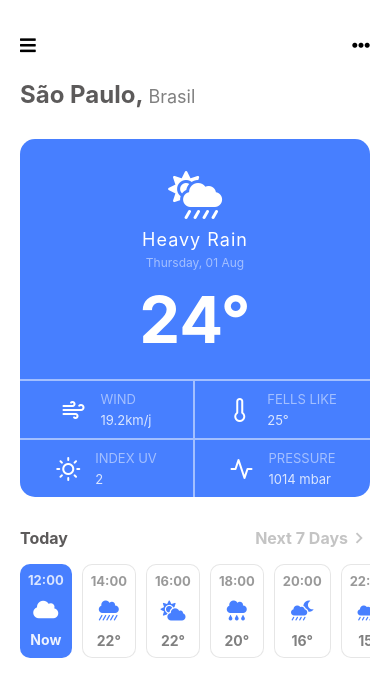
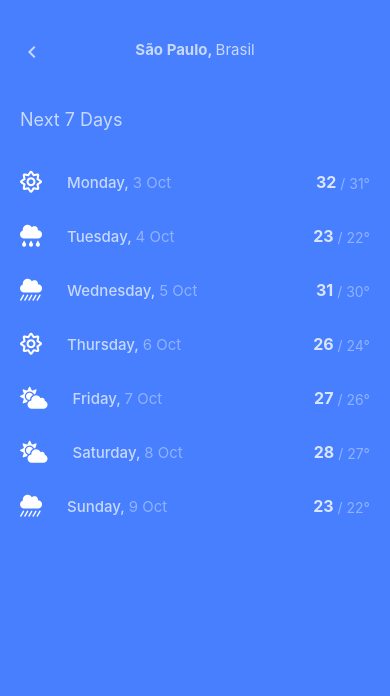
Before and after one commit to jaovitu/weather-forecast, a React Native app: screen / in a window 390 px wide. Shown: the top 696 px of the page. Built offline with nearby package versions, Linux system fonts and the light colour scheme.

Commit message:
Criando tela de clima nos próximos 7 dias

```diff
--- a/App.js
+++ b/App.js
@@ -1,5 +1,6 @@
 import Home from './src/pages/Home';
+import NextDays from './src/pages/NextDays';
 
 export default function App() {
-  return <Home />;
+  return <NextDays />;
 }
--- a/src/components/HeaderTitle/index.js
+++ b/src/components/HeaderTitle/index.js
@@ -4,14 +4,14 @@ export default function HeaderTitle({ city, country, isHomePage }) {
 
   const styles = StyleSheet.create({
     cityTextStyle: {
-      color: isHomePage ? '#5c5a5a' : '#c5c9c5',
-      fontSize: isHomePage ? 24 : 14,
+      color: isHomePage ? '#5c5a5a' : 'rgba(255, 255, 255, 0.7)',
+      fontSize: isHomePage ? 24 : 15,
       fontWeight: '700'
     },
 
     countryTextStyle: {
-      color: isHomePage ? 'grey' : 'lightgrey',
-      fontSize: isHomePage ? 18 : 12,
+      color: isHomePage ? 'grey' : 'rgba(255, 255, 255, 0.7)',
+      fontSize: isHomePage ? 18 : 15,
     }
   });
 
--- /dev/null
+++ b/src/components/NextDaysWeatherCard/index.js
@@ -0,0 +1,72 @@
+import { StyleSheet, Text, View } from "react-native";
+import FontAwesome5 from '@expo/vector-icons/FontAwesome5';
+
+export default function NextDaysWeatherCard({ iconName, weekDay, day, month, max, min }) {
+
+  const styles = StyleSheet.create({
+    nextDaysWeatherCardContainer: {
+      alignItems: 'center',
+      display: 'flex',
+      flexDirection: 'row',
+      justifyContent: 'space-between',
+      marginBottom: 30,
+    },
+
+    leftBox: {
+      alignItems: 'center',
+      display: 'flex',
+      flexDirection: 'row',
+    },
+
+    dateText: {
+      alignItems: 'center',
+      display: 'flex',
+      fontSize: 15,
+      justifyContent: 'center',
+      marginLeft: 25,
+    },
+
+    weekDay: {
+      color: 'rgba(255, 255, 255, 0.7)',
+      fontWeight: '500',
+    },
+
+    monthDay: {
+      color: 'rgba(255, 255, 255, 0.4)',
+    },
+
+    rightBox: {
+      alignItems: 'flex-end',
+      display: 'flex',
+      flexDirection: 'row',
+    },
+
+    maxTemperature: {
+      color: 'rgba(255, 255, 255, 0.8)',
+      fontSize: 16,
+      fontWeight: '700',
+    },
+
+    minTemperature: {
+      color: 'rgba(255, 255, 255, 0.4)',
+      fontSize: 14,
+    },
+  });
+
+  return (
+    <View style={styles.nextDaysWeatherCardContainer} >
+      <View style={styles.leftBox} >
+        <FontAwesome5 name={iconName} size={22} color='#FFF' />
+        <Text style={styles.dateText} >
+          <Text style={styles.weekDay} >{`${weekDay}, `}</Text>
+          <Text style={styles.monthDay} >{`${day} ${month}`}</Text>
+        </Text>
+      </View>
+
+      <View style={styles.rightBox} >
+        <Text style={styles.maxTemperature} >{max}</Text>
+        <Text style={styles.minTemperature} >{` / ${min}°`}</Text>
+      </View>
+    </View>
+  );
+}
--- /dev/null
+++ b/src/pages/NextDays.js
@@ -0,0 +1,64 @@
+import { StyleSheet, Text, TouchableOpacity, View } from "react-native";
+import MaterialIcons from '@expo/vector-icons/MaterialIcons';
+
+import GlobalContainer from "../components/GlobalContainer";
+import HeaderTitle from "../components/HeaderTitle";
+import NextDaysWeatherCard from "../components/NextDaysWeatherCard";
+
+export default function NextDays() {
+  const styles = StyleSheet.create({
+    header: {
+      alignItems: 'flex-start',
+      display: 'flex',
+      flexDirection: 'row',
+      justifyContent: 'center',
+      marginTop: 20,
+      position: 'relative',
+    },
+
+    headerIcon: {
+      left: 0,
+      position: 'absolute',
+    },
+
+    nextDaysTitleContainer: {
+      marginTop: 50,
+    },
+
+    nextDaysTitle: {
+      color: 'rgba(255, 255, 255, 0.7)',
+      fontSize: 18,
+    },
+
+    nextDaysWeatherContainer: {
+      marginTop: 40,
+    },
+  });
+
+  return (
+    <GlobalContainer>
+      <View style={styles.header} >
+        <TouchableOpacity style={styles.headerIcon} >
+          <MaterialIcons name="keyboard-arrow-left" size={24} color='rgba(255, 255, 255, 0.7)' />
+        </TouchableOpacity>
+
+        <HeaderTitle city='São Paulo' country='Brasil' />
+      </View>
+
+      <View style={styles.nextDaysTitleContainer} >
+        <Text style={styles.nextDaysTitle} >Next 7 Days</Text>
+      </View>
+
+      <View style={styles.nextDaysWeatherContainer} >
+        <NextDaysWeatherCard iconName='sun' weekDay='Monday' day={3} month='Oct' max={32} min={31} />
+        <NextDaysWeatherCard iconName='cloud-rain' weekDay='Tuesday' day={4} month='Oct' max={23} min={22} />
+        <NextDaysWeatherCard iconName='cloud-showers-heavy' weekDay='Wednesday' day={5} month='Oct' max={31} min={30} />
+        <NextDaysWeatherCard iconName='sun' weekDay='Thursday' day={6} month='Oct' max={26} min={24} />
+        <NextDaysWeatherCard iconName='cloud-sun' weekDay='Friday' day={7} month='Oct' max={27} min={26} />
+        <NextDaysWeatherCard iconName='cloud-sun' weekDay='Saturday' day={8} month='Oct' max={28} min={27} />
+        <NextDaysWeatherCard iconName='cloud-showers-heavy' weekDay='Sunday' day={9} month='Oct' max={23} min={22} />
+      </View>
+
+    </GlobalContainer>
+  );
+}
```
